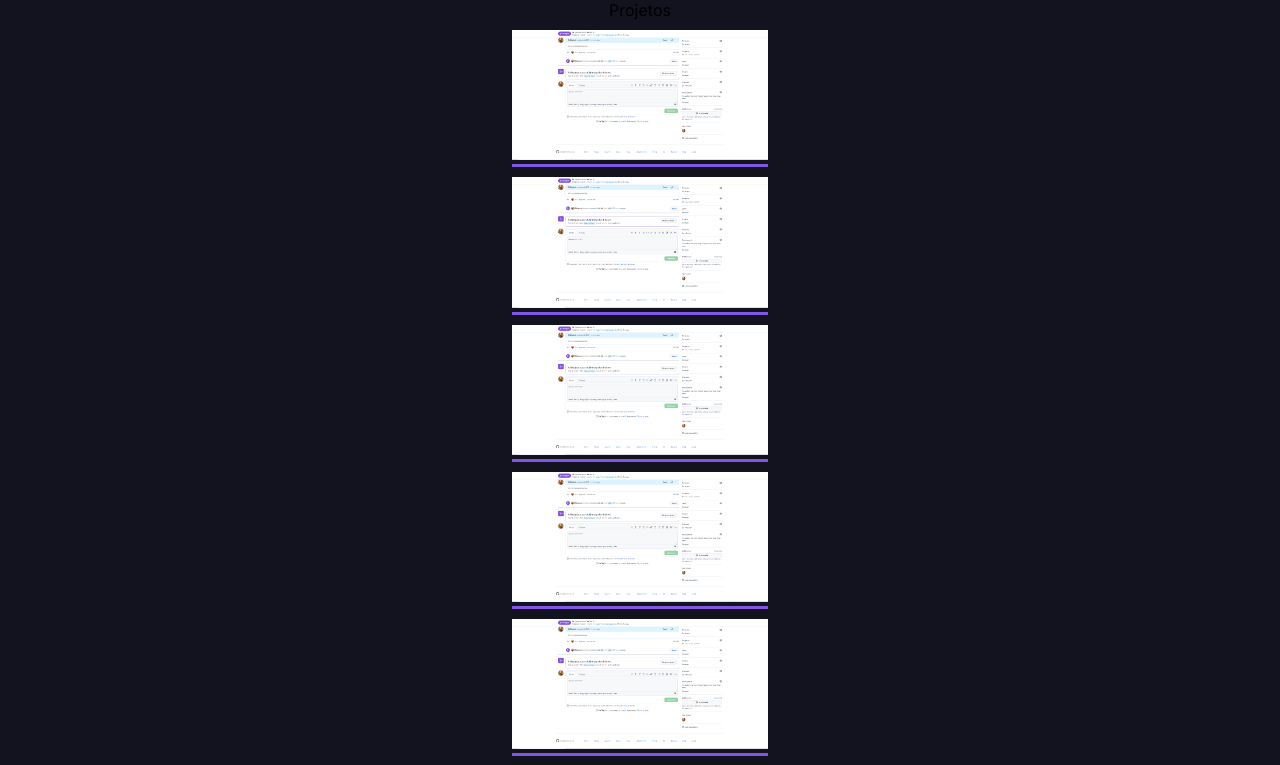
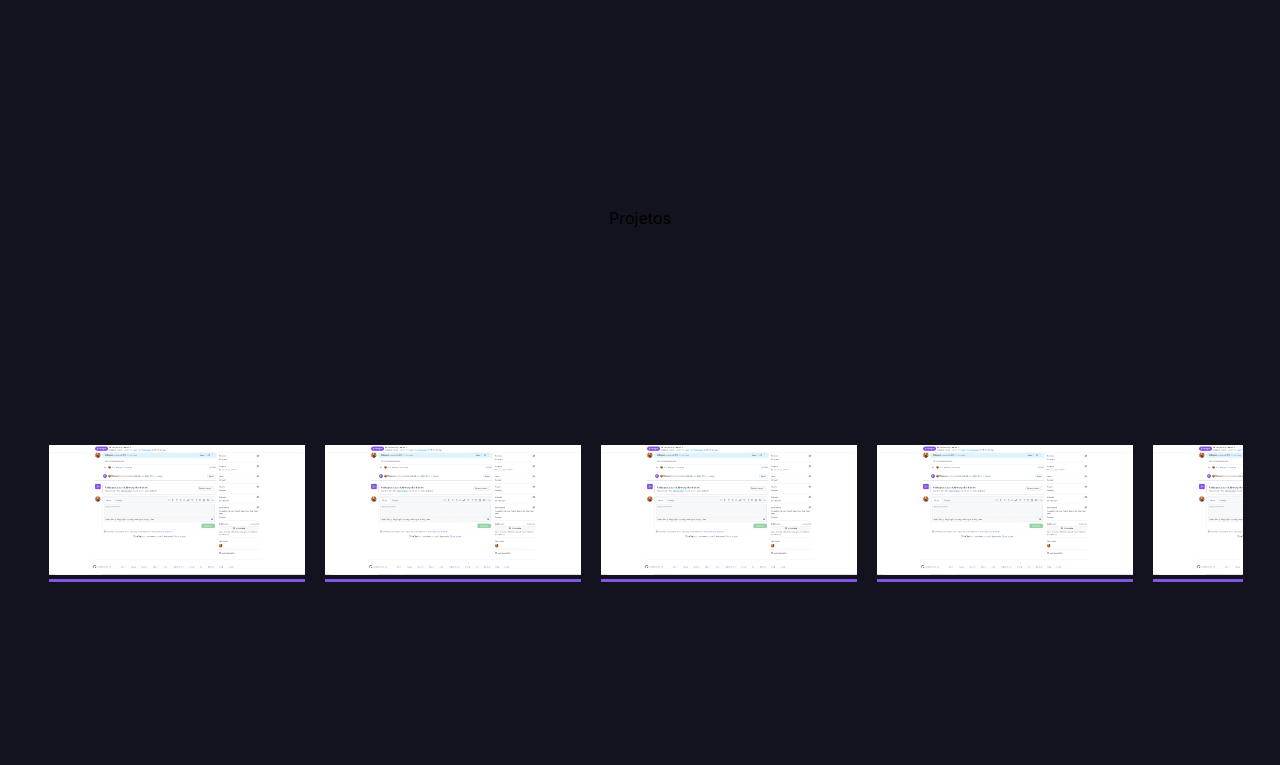
Before and after one commit to ltkbigdad/douglas_braz_portifolio, a React (Create React App) app: page /test in a window 1280 px wide. Shown: the top 765 px of the page. Built offline with nearby package versions, Linux system fonts and the light colour scheme.

Commit message:
fix: algumas alteraçoes no componente

```diff
--- a/src/components/Projects/index.jsx
+++ b/src/components/Projects/index.jsx
@@ -1,4 +1,4 @@
-import { Container, CardProject, CardDescription, Background } from "./style"
+import { Container, ProjectBox, Content, CardProject, CardDescription, Background } from "./style"
 import  test  from "../../assets/images/test.png"
 import { Button } from "../Button"
 import { useState } from "react"
@@ -101,9 +101,9 @@ export const Projects = () => {
 
             <p>Projetos</p>
 
-                <div className="projectbox">
-                {
-                    projects_arr.map((el) => {
+                <ProjectBox>
+                    <Content>
+                        {projects_arr.map((el) => {
                                 const {id, image, name} = el;
                                 return(
                                     <>
@@ -118,6 +118,7 @@ export const Projects = () => {
                                 )
                             })
                         }
+                    </Content>
 
                 {
                     modal ? ( projects_filtered.map((el) => {
@@ -155,7 +156,7 @@ export const Projects = () => {
 
 
 
-            </div>
+            </ProjectBox>
 
 
 
--- a/src/components/Projects/style.js
+++ b/src/components/Projects/style.js
@@ -1,20 +1,27 @@
 import styled from "styled-components";
 
 export const Container = styled.div`
+    height: 100vh;
     display: flex;
-    justify-content: center;
+    justify-content: space-evenly;
     align-items: center;
     flex-direction: column;
+`;
 
-    /* .projectBox{
-        display: flex;
-        gap: 3.75rem;
+export const ProjectBox = styled.div`
+    display: flex;
         flex-wrap: wrap;
-        align-items: center;
-    } */
+        margin-left: 2px;
 
+        overflow-y: scroll;
+        width: 94%;
+`;
 
+export const Content = styled.div`
+    display: flex;
+    flex-direction: row;
 `;
+
 
 export const CardProject = styled.div`
     width: 16em;
@@ -66,9 +73,10 @@ export const CardDescription = styled.div`
     display: flex;
     flex-direction: column;
     align-items: center;
-    width: 75%;
+    width: 95%;
+    height: 70%;
     padding: 1.5rem;
-    background-color: red;
+    background-color: var(--purple-800);
     border-radius: 1rem;
     position: fixed;
     top: 50%;
@@ -77,10 +85,10 @@ export const CardDescription = styled.div`
     transform: translate(-50%, -50%);
 
     .boxImgButtons{
-        height: 50%;
+        width: 100%;
 
         .boxImage{
-            height: 50%;
+            width: 100%;
             img{
                 width: 100%;
             }
@@ -94,10 +102,11 @@ export const CardDescription = styled.div`
 `;
 
 export const Background = styled.div`
-    width: 100%;
-    height: 100%;
-    position: fixed;
-    z-index: 5;
+
+
+    border: 1px solid red;
+    /* position: fixed; */
+    /* z-index: 5; */
     background: red;
 
 `;
```
Lines whose indentation alone changed are shown as unchanged.
